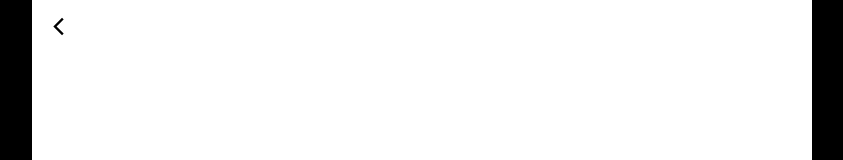
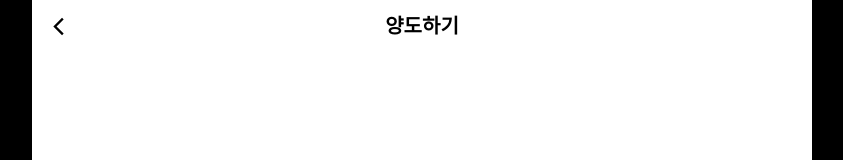
Before and after one commit to Yanabada/Yanabada_FE, a React (Vite) app: page /sell in a window 1280 px wide. Shown: the top 160 px of the page, without its empty margins (218-1061 px from the left). Built offline with nearby package versions, Linux system fonts and the light colour scheme.

Commit message:
Fix : 빌드에러 해결

```diff
--- a/src/pages/sell/index.tsx
+++ b/src/pages/sell/index.tsx
@@ -3,7 +3,7 @@ import UpperNavBar from "@components/navBar/upperNavBar";
 const Sell = () => {
   return (
     <>
-      <UpperNavBar text="양도하기" type="back" />
+      <UpperNavBar title="양도하기" type="back" />
     </>
   );
 };
```
